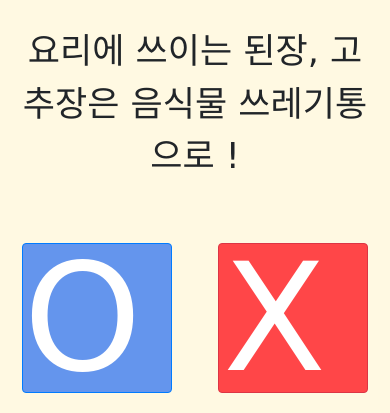
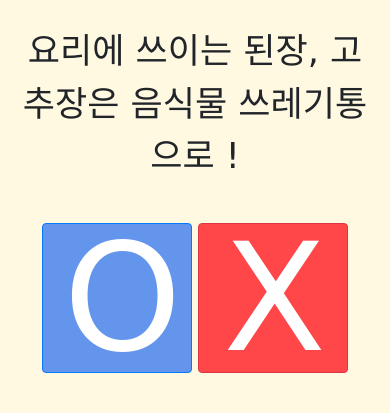
Before and after one commit to becho2/42good42, a Flask app: page /quiz in a window 390 px wide. Shown: the part 433-846 px from the top of the page. After the commit the page ends 806 px from the top, so only its background shows below. Run offline with Flask 2, Linux system fonts and the light colour scheme; data that the repository does not hold is empty; some libraries are stand-ins or nearby versions; some web fonts are replaced.

Commit message:
mobile ver mod

```diff
--- a/templates/quiz.html
+++ b/templates/quiz.html
@@ -235,6 +235,7 @@
                 width: 100%;
                 height: 300px;
                 background-image: url("../static/img_2/quiz_m.png");
+                background-size: cover;
             }
 
 
@@ -263,13 +264,13 @@
             }
 
             .btn-order {
-                margin: 20px;
+                margin: 0px;
                 width: 150px;
                 height: 150px;
                 display: inline;
                 font-size: 150px;
                 text-align: center;
-                padding-left: 0px;
+                padding-left: 20px;
             }
 
             .btn-order>span {
```
